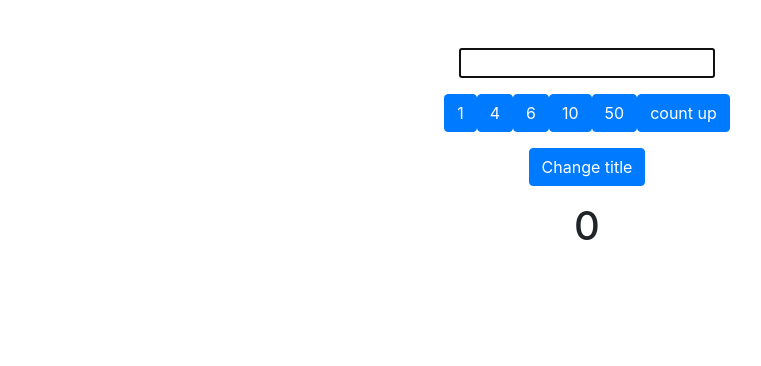
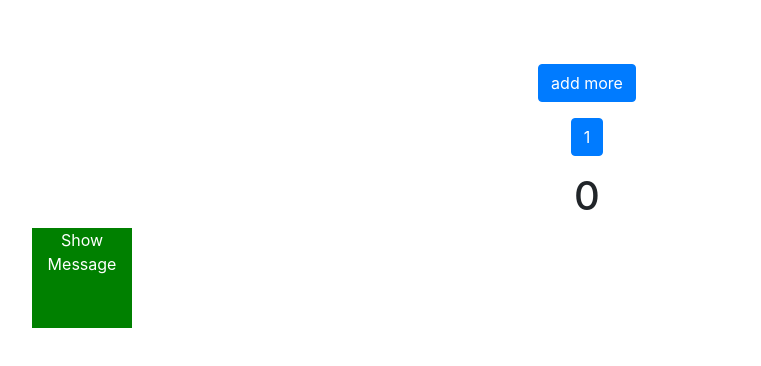
Before and after one commit to medhatdawoud/react-hooks-playground, a React (Create React App) app: page / in a window 1280 px wide. Shown: the top 366 px of the page, without its empty margins (53-814 px from the left). Built offline with nearby package versions, Linux system fonts and the light colour scheme.

Commit message:
useLayoutEffect episode code

```diff
--- a/src/App.js
+++ b/src/App.js
@@ -1,61 +1,41 @@
-import React, { useState, useEffect, useRef, useCallback } from 'react';
+import React, { useState, useLayoutEffect, useRef, useCallback } from 'react';
 import { Button } from './Button';
+import { UseLayoutEffectEx } from './UseLayoutEffectEx';
 
 export default function App() {
   const [counter, setCounter] = useState(0);
-  const [title, setTitle] = useState('');
-  const amountRef = useRef();
-  const reactMaxRef = useRef(false);
+  const [divData, setDivData] = useState({});
+  const divRef = useRef();
 
-  const listOfCount = [1, 4, 6, 10, 50];
+  const [listOfCount, setListOfCount] = useState([1]);
 
-  const handleCounter = () => {
-    if (!reactMaxRef.current) {
-      if (counter >= 10) {
-        reactMaxRef.current = true;
-      } else {
-        setCounter((c) => c + (+amountRef.current.value || 1));
-      }
-    } else console.log('you reached max clicks');
+  useLayoutEffect(() => {
+    setDivData(divRef.current.getBoundingClientRect());
+  }, [listOfCount]);
+
+  const handleAddButtons = () => {
+    setListOfCount([...listOfCount, 100]);
   };
-  const handelTitle = () => setTitle('semiColon academy');
-
-  useEffect(() => {
-    // console.log('inside useEffect 1');
-    document.title = title;
-
-    return () => {
-      setTimeout(() => {
-        setTitle('');
-        console.log('cleanup');
-      }, 1000);
-    };
-  }, [title]);
-
-  useEffect(() => {
-    // console.log('inside useEffect 2');
-    document.title = `You have clicked ${counter} times`;
-  }, [counter]);
-
-  useEffect(() => {
-    amountRef.current.focus();
-  });
 
   const onClick = useCallback((n) => setCounter((c) => c + n), [setCounter]);
 
   return (
     <div className="container text-center pt-5">
-      <input ref={amountRef} />
-      <br />
-      {listOfCount.map((count) => (
-        <Button counterFn={onClick} label={count} n={count} key={count} />
-      ))}
-      <Button counterFn={onClick} label="count up" n={1} />
-      <br />
-      <button className="btn btn-primary mt-3" onClick={handelTitle}>
-        Change title
-      </button>
+      <Button label="add more" onClick={handleAddButtons} />
+      <div ref={divRef}>
+        {listOfCount.map((count) => (
+          <>
+            <Button counterFn={onClick} label={count} n={count} key={count} />
+            <br />
+          </>
+        ))}
+      </div>
       <h1 className="mt-3">{counter}</h1>
+      {/* <pre style={{ textAlign: 'left' }}>
+        {JSON.stringify(divData, null, 2)}
+      </pre> */}
+
+      <UseLayoutEffectEx />
     </div>
   );
 }
--- a/src/Button.js
+++ b/src/Button.js
@@ -1,12 +1,12 @@
 /* eslint-disable react/prop-types */
 import React, { useRef } from 'react';
 
-export const Button = React.memo(({ counterFn, label, n }) => {
+export const Button = React.memo(({ onClick, label, n }) => {
   const renderRef = useRef(0);
   console.log(renderRef.current++);
 
   return (
-    <button className="btn btn-primary mt-3" onClick={() => counterFn(n)}>
+    <button className="btn btn-primary mt-3" onClick={() => onClick(n)}>
       {label}
     </button>
   );
--- /dev/null
+++ b/src/UseLayoutEffectEx.js
@@ -0,0 +1,43 @@
+/* eslint-disable react/prop-types */
+import React, { useState, useRef, useEffect, useLayoutEffect } from 'react';
+
+const Message = ({ boxRef, children }) => {
+  const msgRef = useRef(null);
+  useLayoutEffect(() => {
+    const rect = boxRef.current.getBoundingClientRect();
+    msgRef.current.style.top = `${rect.height + rect.top}px`;
+  });
+
+  return (
+    <span
+      ref={msgRef}
+      style={{ position: 'relative', border: '1px solid red' }}
+    >
+      {children}
+    </span>
+  );
+};
+
+export const UseLayoutEffectEx = () => {
+  const [show, setShow] = useState(false);
+  const boxRef = useRef(null);
+
+  return (
+    <div>
+      <div
+        ref={boxRef}
+        style={{
+          position: 'absolute',
+          width: '100px',
+          height: '100px',
+          background: 'green',
+          color: 'white',
+        }}
+        onClick={() => setShow((s) => !s)}
+      >
+        Show Message
+      </div>
+      {show && <Message boxRef={boxRef}>This is the floating message</Message>}
+    </div>
+  );
+};
```
